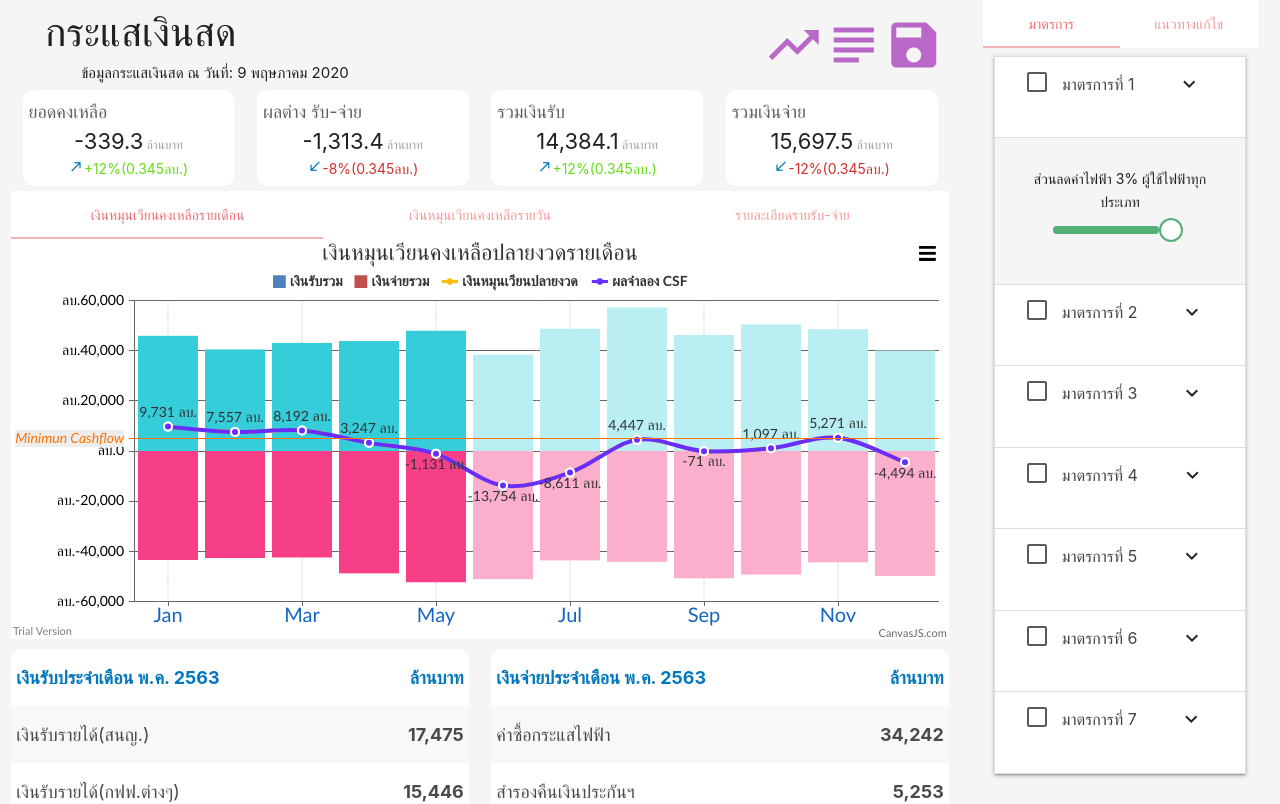
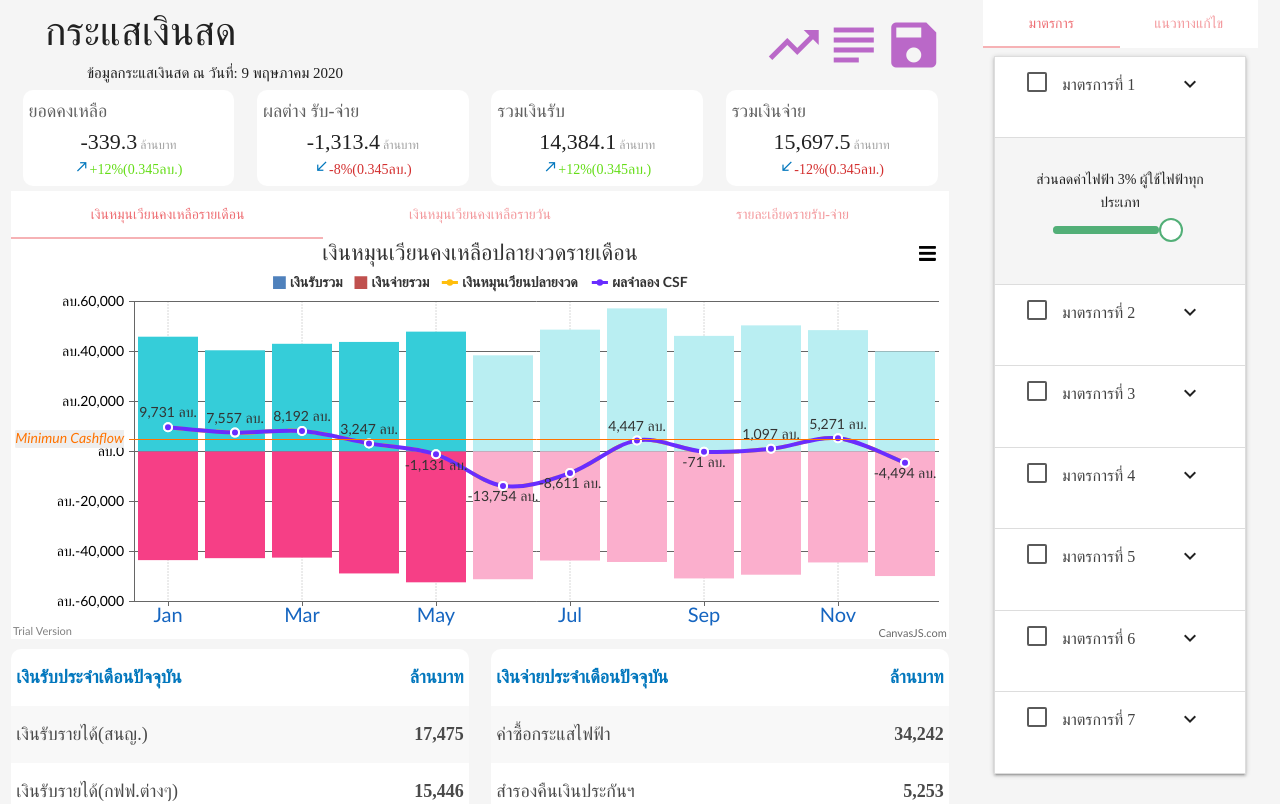
Before and after one commit to Echelonp/CashflowDashV2, a React (Create React App) app: page / in a window 1280 px wide. Shown: the top 804 px of the page. Built offline with nearby package versions, Linux system fonts and the light colour scheme.

Commit message:
Adjust font style

```diff
--- a/src/components/dashboard/DayChart.js
+++ b/src/components/dashboard/DayChart.js
@@ -38,9 +38,10 @@ class DayChart extends Component {
       exportEnabled: true,
       zoomEnabled: true,
       panEnabled: true,
+      fontFamily: "KanitRegular",
       title: {
         text: "เงินหมุนเวียนคงเหลือรายวัน",
-        fontFamily: "verdana",
+        fontFamily: "KanitRegular",
         fontSize: 22,
       },
       axisX: {
--- a/src/components/dashboard/FinancialHighlight.js
+++ b/src/components/dashboard/FinancialHighlight.js
@@ -58,9 +58,8 @@ function FinancialHighLight(props) {
   const cashNet = cashIncome + cashExpense;
   const cashBalance =
     props.data[2]["datapointsNetMonthTotal"][dateTest.getMonth()]["y"];
-  const cashInit = cashBalance - cashNet;
 
-  console.log("cashNet", cashNet.toLocaleString());
+  // console.log("cashNet", cashNet.toLocaleString());
   // console.log("cashbalance", cashBalance);
   // console.log("cashInit", cashInit);
   // Number((6.688689).toFixed(1));
--- a/src/components/dashboard/NetCashChart.js
+++ b/src/components/dashboard/NetCashChart.js
@@ -57,9 +57,10 @@ class NetCashChart extends Component {
       panEnabled: true,
       theme: "Light2",
       dataPointMaxWidth: 90,
+      fontFamily: "KanitRegular",
       title: {
         text: "เงินหมุนเวียนคงเหลือปลายงวดรายเดือน",
-        fontFamily: "verdana",
+        fontFamily: "KanitRegular",
         fontSize: 22,
       },
       axisX: {
--- a/src/components/dashboard/Table.js
+++ b/src/components/dashboard/Table.js
@@ -57,7 +57,7 @@ const Table = (props) => {
       <table className="striped responsive-table">
         <TableHeadCss>
           <tr>
-            <ThCss1>{props.nameChart + " พ.ค. 2563"}</ThCss1>
+            <ThCss1>{props.nameChart + "ปัจจุบัน"}</ThCss1>
             <ThCss2>ล้านบาท</ThCss2>
           </tr>
         </TableHeadCss>
--- a/src/index.css
+++ b/src/index.css
@@ -1,13 +1,14 @@
 body {
   margin: 0;
-  font-family: -apple-system, BlinkMacSystemFont, 'Segoe UI', 'Roboto', 'Oxygen',
+  font-family: "KanitRegular";
+  /* font-family: -apple-system, BlinkMacSystemFont, 'Segoe UI', 'Roboto', 'Oxygen',
     'Ubuntu', 'Cantarell', 'Fira Sans', 'Droid Sans', 'Helvetica Neue',
-    sans-serif;
+    sans-serif; */
   -webkit-font-smoothing: antialiased;
   -moz-osx-font-smoothing: grayscale;
 }
 
 code {
-  font-family: source-code-pro, Menlo, Monaco, Consolas, 'Courier New',
+  font-family: source-code-pro, Menlo, Monaco, Consolas, "Courier New",
     monospace;
 }
```
